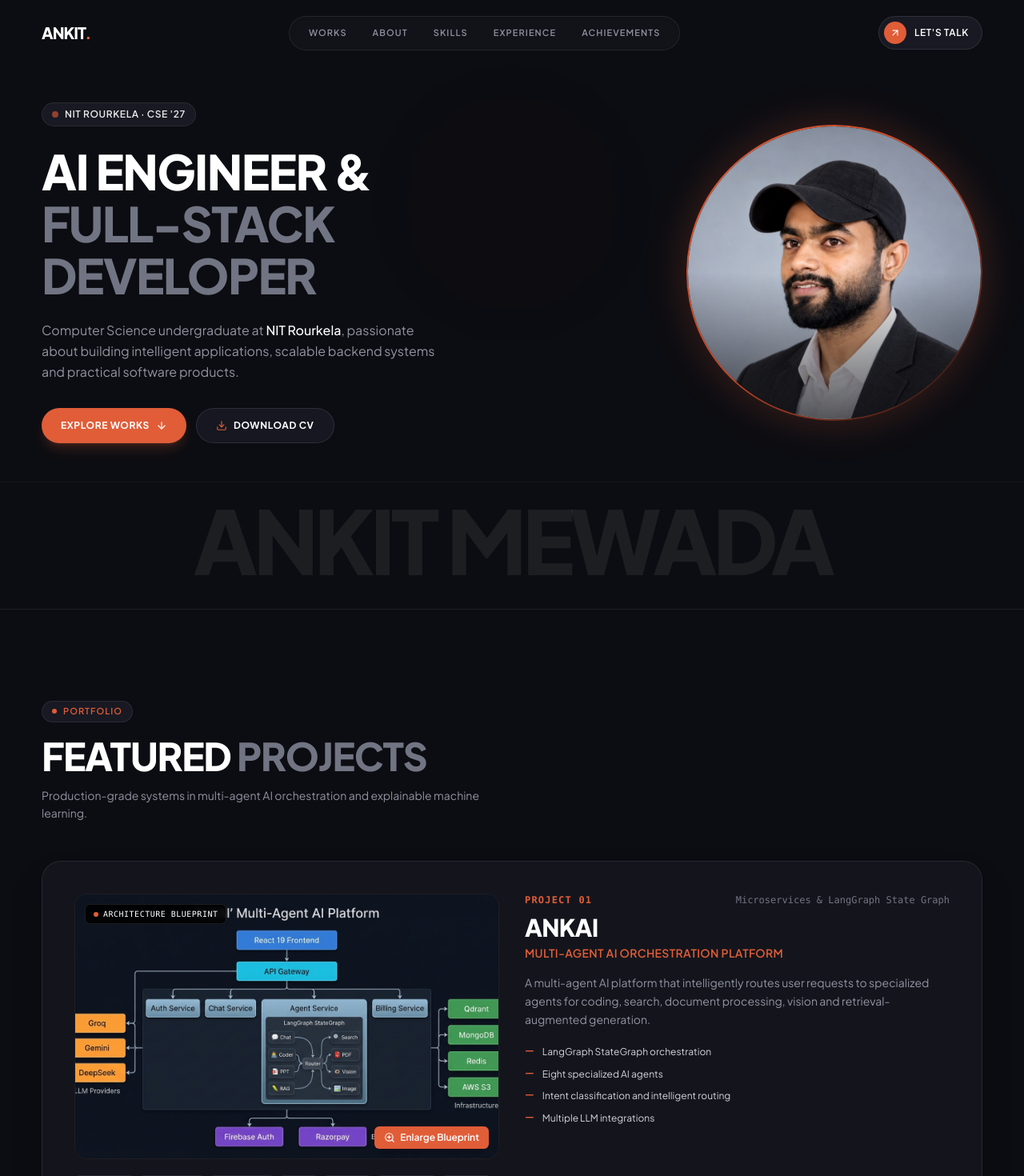
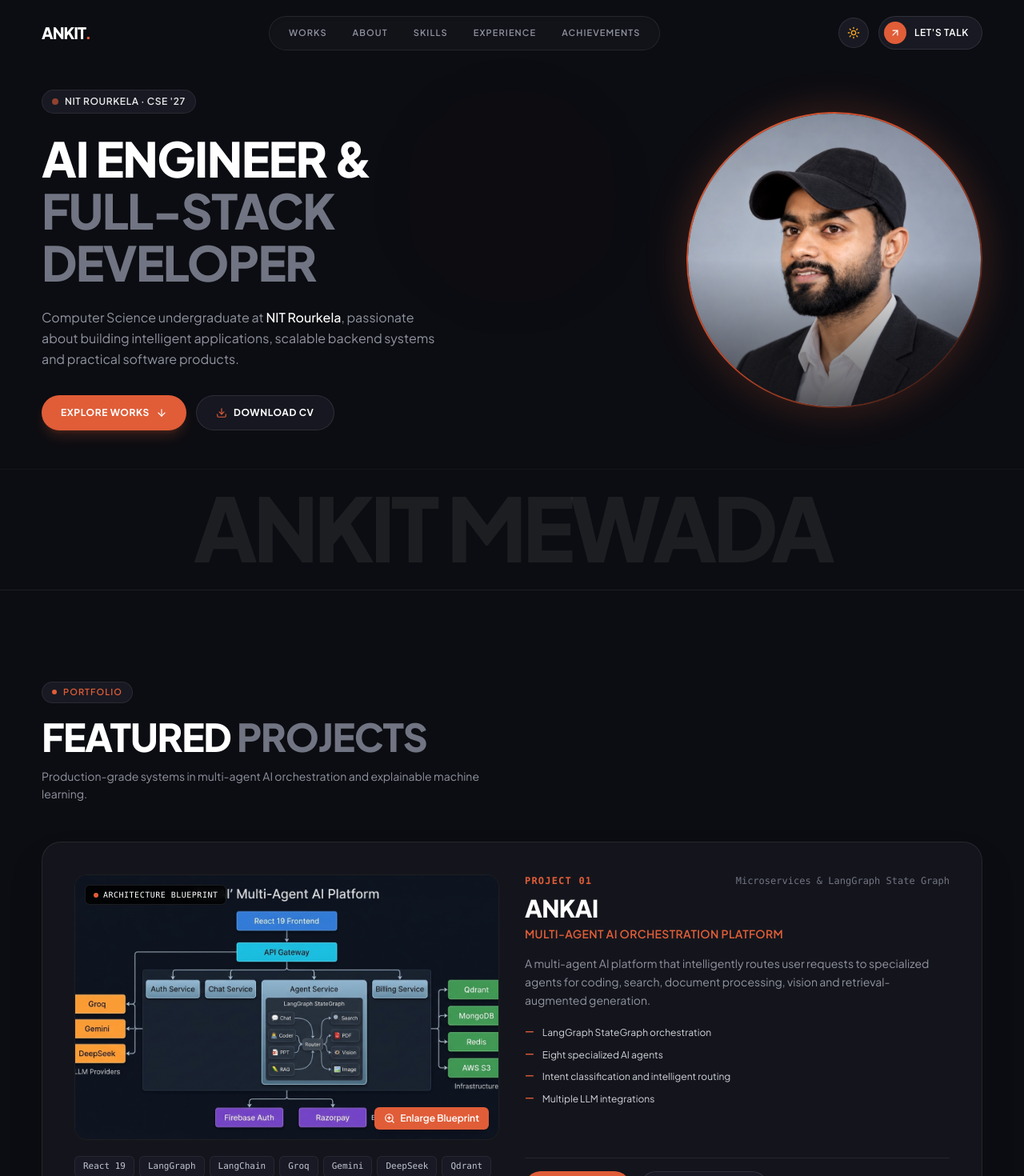
Before and after one commit to axkit-rajput/Portfolio, a React (Vite) app: page / in a window 1280 px wide. Shown: the top 1470 px of the page at 80% size. Built offline with nearby package versions, Linux system fonts and the light colour scheme.

Commit message:
feat: eliminate hero viewport voids and add day/night mode theme toggle

```diff
--- a/index.html
+++ b/index.html
@@ -3,6 +3,18 @@
   <head>
     <meta charset="UTF-8" />
     <meta name="viewport" content="width=device-width, initial-scale=1.0" />
+    <meta name="color-scheme" content="dark light" />
+    <script>
+      try {
+        const storedTheme = localStorage.getItem('theme');
+        if (storedTheme === 'light') {
+          document.documentElement.classList.add('light');
+          document.querySelector('meta[name="color-scheme"]').content = 'light';
+        } else {
+          document.querySelector('meta[name="color-scheme"]').content = 'dark';
+        }
+      } catch (e) {}
+    </script>
     <title>Ankit Mewada | AI Engineer & Full-Stack Developer</title>
     <meta
       name="description"
--- a/src/components/Footer.tsx
+++ b/src/components/Footer.tsx
@@ -2,6 +2,7 @@ import React from 'react';
 import { ArrowUp, Mail } from 'lucide-react';
 import { PERSONAL_INFO, SOCIAL_LINKS } from '../data/portfolioData';
 import { GithubIcon, LinkedinIcon, LeetcodeIcon, WhatsappIcon } from './Icons';
+import { ThemeToggle } from './ThemeToggle';
 
 export const Footer: React.FC = () => {
   const currentYear = new Date().getFullYear();
@@ -79,10 +80,12 @@ export const Footer: React.FC = () => {
               <span>WhatsApp</span>
             </a>
 
-            {/* Back to top button */}
+            {/* Theme Toggle & Back to top button */}
+            <div className="flex items-center gap-2 shrink-0">
+              <ThemeToggle />
               <button
                 onClick={scrollToTop}
-              className="ml-1 sm:ml-3 p-2 rounded-full border border-white/[0.1] bg-[#14151C] hover:bg-[#1E202B] hover:border-[#E05D38]/50 text-white transition-colors cursor-pointer shrink-0"
+                className="p-2 rounded-full border border-white/[0.1] bg-[#14151C] hover:bg-[#1E202B] hover:border-[#E05D38]/50 text-white transition-colors cursor-pointer shrink-0"
                 aria-label="Back to top"
                 title="Back to top"
               >
@@ -91,6 +94,7 @@ export const Footer: React.FC = () => {
             </div>
           </div>
         </div>
+      </div>
     </footer>
   );
 };
--- a/src/components/Navbar.tsx
+++ b/src/components/Navbar.tsx
@@ -2,6 +2,7 @@ import React, { useState, useEffect } from 'react';
 import { Menu, X, ArrowUpRight } from 'lucide-react';
 import { motion, AnimatePresence } from 'framer-motion';
 import { PERSONAL_INFO } from '../data/portfolioData';
+import { ThemeToggle } from './ThemeToggle';
 
 interface NavbarProps {
   activeSection: string;
@@ -80,8 +81,10 @@ export const Navbar: React.FC<NavbarProps> = ({ activeSection }) => {
           })}
         </nav>
 
-        {/* Right CTA Button */}
-        <div className="flex items-center gap-3">
+        {/* Right CTA Button & Day/Night Toggle */}
+        <div className="flex items-center gap-2.5 sm:gap-3">
+          <ThemeToggle />
+
           <motion.a
             whileHover={{ scale: 1.03 }}
             whileTap={{ scale: 0.97 }}
@@ -97,7 +100,7 @@ export const Navbar: React.FC<NavbarProps> = ({ activeSection }) => {
           {/* Mobile Menu Toggle (44px min tap target) */}
           <button
             onClick={() => setMobileMenuOpen(!mobileMenuOpen)}
-            className="md:hidden min-w-[44px] min-h-[44px] p-2.5 rounded-full bg-[#181922] border border-white/[0.1] text-white hover:text-[#E05D38] transition-colors flex items-center justify-center cursor-pointer"
+            className="md:hidden min-w-[40px] min-h-[40px] p-2 rounded-full bg-[#181922] border border-white/[0.1] text-white hover:text-[#E05D38] transition-colors flex items-center justify-center cursor-pointer"
             aria-label="Toggle navigation menu"
           >
             {mobileMenuOpen ? <X className="w-5 h-5" /> : <Menu className="w-5 h-5" />}
--- /dev/null
+++ b/src/components/ThemeToggle.tsx
@@ -0,0 +1,87 @@
+import React, { useEffect, useState } from 'react';
+import { Sun, Moon } from 'lucide-react';
+import { motion } from 'framer-motion';
+
+interface ThemeToggleProps {
+  className?: string;
+}
+
+export const ThemeToggle: React.FC<ThemeToggleProps> = ({ className = '' }) => {
+  const [theme, setTheme] = useState<'dark' | 'light'>('dark');
+
+  useEffect(() => {
+    // Check initial theme from document root or localStorage
+    const isLight = document.documentElement.classList.contains('light');
+    setTheme(isLight ? 'light' : 'dark');
+
+    // Handle cross-tab storage changes
+    const handleStorageChange = (e: StorageEvent) => {
+      if (e.key === 'theme') {
+        const newTheme = e.newValue === 'light' ? 'light' : 'dark';
+        setTheme(newTheme);
+        if (newTheme === 'light') {
+          document.documentElement.classList.add('light');
+          document.querySelector('meta[name="color-scheme"]')?.setAttribute('content', 'light');
+        } else {
+          document.documentElement.classList.remove('light');
+          document.querySelector('meta[name="color-scheme"]')?.setAttribute('content', 'dark');
+        }
+      }
+    };
+
+    window.addEventListener('storage', handleStorageChange);
+    return () => window.removeEventListener('storage', handleStorageChange);
+  }, []);
+
+  const toggleTheme = () => {
+    const nextTheme = theme === 'dark' ? 'light' : 'dark';
+    setTheme(nextTheme);
+
+    const metaColorScheme = document.querySelector('meta[name="color-scheme"]');
+
+    if (nextTheme === 'light') {
+      document.documentElement.classList.add('light');
+      metaColorScheme?.setAttribute('content', 'light');
+      try {
+        localStorage.setItem('theme', 'light');
+      } catch (e) {
+        // Handle private browsing or restricted quota gracefully
+      }
+    } else {
+      document.documentElement.classList.remove('light');
+      metaColorScheme?.setAttribute('content', 'dark');
+      try {
+        localStorage.setItem('theme', 'dark');
+      } catch (e) {
+        // Handle private browsing or restricted quota gracefully
+      }
+    }
+  };
+
+  return (
+    <motion.button
+      whileHover={{ scale: 1.05 }}
+      whileTap={{ scale: 0.95 }}
+      onClick={toggleTheme}
+      type="button"
+      className={`relative p-2 rounded-full border border-white/[0.1] bg-[#181922] hover:bg-[#20222D] hover:border-[#E05D38]/50 text-white transition-colors cursor-pointer flex items-center justify-center min-w-[38px] min-h-[38px] ${className}`}
+      aria-label={`Switch to ${theme === 'dark' ? 'Day' : 'Night'} mode`}
+      title={`Switch to ${theme === 'dark' ? 'Day (Light)' : 'Night (Dark)'} mode`}
+    >
+      <motion.div
+        key={theme}
+        initial={{ rotate: -90, opacity: 0, scale: 0.8 }}
+        animate={{ rotate: 0, opacity: 1, scale: 1 }}
+        exit={{ rotate: 90, opacity: 0, scale: 0.8 }}
+        transition={{ duration: 0.2 }}
+        className="flex items-center justify-center"
+      >
+        {theme === 'dark' ? (
+          <Sun className="w-4 h-4 text-[#F5A623] hover:text-[#FFA000] transition-colors" />
+        ) : (
+          <Moon className="w-4 h-4 text-[#E05D38] hover:text-[#F06B45] transition-colors" />
+        )}
+      </motion.div>
+    </motion.button>
+  );
+};
--- a/src/index.css
+++ b/src/index.css
@@ -105,3 +105,113 @@
 ::-webkit-scrollbar-thumb:hover {
   background: #E05D38;
 }
+
+/* Light mode overrides (Day Mode) */
+html.light {
+  color-scheme: light;
+  --bg-main: #F6F7FA;
+  --bg-surface: #FFFFFF;
+  --bg-surface-elevated: #ECEFF4;
+  --text-primary: #12131A;
+  --text-secondary: #585C6B;
+  --text-muted: #828796;
+  --border-color: rgba(0, 0, 0, 0.08);
+  --border-hover: rgba(0, 0, 0, 0.16);
+  background-color: #F6F7FA;
+  color: #12131A;
+}
+
+html.light body {
+  background-color: #F6F7FA !important;
+  color: #12131A !important;
+}
+
+/* Background overrides in light mode */
+html.light .bg-\[\#0C0D12\],
+html.light .bg-\[\#0B0C10\] {
+  background-color: #F6F7FA !important;
+}
+html.light .bg-\[\#0E0F16\] {
+  background-color: #EEF0F5 !important;
+}
+html.light .bg-\[\#0A0B0E\],
+html.light .bg-\[\#0A0B0F\] {
+  background-color: #E6E9EF !important;
+}
+html.light .bg-\[\#14151C\] {
+  background-color: #FFFFFF !important;
+}
+html.light .bg-\[\#181922\],
+html.light .bg-\[\#181924\],
+html.light .bg-\[\#161720\],
+html.light .bg-\[\#1C1E2A\],
+html.light .bg-\[\#12131A\],
+html.light .bg-\[\#1B1D27\] {
+  background-color: #F0F2F7 !important;
+}
+html.light header.bg-\[\#0C0D12\]\/90 {
+  background-color: rgba(246, 247, 250, 0.92) !important;
+}
+html.light .bg-\[\#14151C\]\/80 {
+  background-color: rgba(255, 255, 255, 0.9) !important;
+}
+
+/* Text overrides in light mode */
+html.light .text-white {
+  color: #12131A !important;
+}
+html.light .text-white\/90 {
+  color: #1F212B !important;
+}
+html.light .text-\[\#9094A0\],
+html.light .text-\[\#8E929E\],
+html.light .text-\[\#717482\],
+html.light .text-\[\#A0A4B2\],
+html.light .text-\[\#C0C4D0\],
+html.light .text-\[\#D1D5DB\] {
+  color: #555968 !important;
+}
+html.light .text-white\/\[0\.07\] {
+  color: rgba(0, 0, 0, 0.06) !important;
+}
+
+/* Ensure text inside prominent accent buttons stays white */
+html.light .bg-\[\#E05D38\] .text-white,
+html.light a.bg-\[\#E05D38\],
+html.light button.bg-\[\#E05D38\],
+html.light .bg-\[\#E05D38\] span {
+  color: #FFFFFF !important;
+}
+
+/* Border overrides in light mode */
+html.light .border-white\/\[0\.08\],
+html.light .border-white\/\[0\.06\],
+html.light .border-white\/\[0\.05\],
+html.light .border-white\/\[0\.04\],
+html.light .border-white\/\[0\.1\],
+html.light .border-white\/\[0\.16\] {
+  border-color: rgba(0, 0, 0, 0.08) !important;
+}
+html.light .border-white\/\[0\.18\],
+html.light .border-white\/\[0\.2\] {
+  border-color: rgba(0, 0, 0, 0.16) !important;
+}
+
+/* Shadows in light mode */
+html.light .shadow-2xl {
+  box-shadow: 0 10px 30px -10px rgba(0, 0, 0, 0.08), 0 2px 8px -2px rgba(0, 0, 0, 0.04) !important;
+}
+html.light .shadow-xl {
+  box-shadow: 0 8px 24px -6px rgba(0, 0, 0, 0.06) !important;
+}
+
+/* Scrollbar light mode */
+html.light ::-webkit-scrollbar-track {
+  background: #F6F7FA;
+}
+html.light ::-webkit-scrollbar-thumb {
+  background: #D0D4DF;
+}
+html.light ::-webkit-scrollbar-thumb:hover {
+  background: #E05D38;
+}
--- a/src/sections/Hero.tsx
+++ b/src/sections/Hero.tsx
@@ -8,7 +8,7 @@ export const Hero: React.FC = () => {
     <section
       id="hero"
       tabIndex={-1}
-      className="relative flex flex-col justify-center min-h-[82vh] md:min-h-[88vh] pt-20 sm:pt-28 md:pt-32 pb-4 sm:pb-8 overflow-hidden bg-[#0C0D12] text-white outline-none"
+      className="relative flex flex-col pt-20 sm:pt-24 md:pt-28 pb-4 sm:pb-6 overflow-hidden bg-[#0C0D12] text-white outline-none"
     >
       {/* Background Subtle Ambience Glow */}
       <div className="absolute top-1/3 left-1/2 -translate-x-1/2 -translate-y-1/2 w-[350px] sm:w-[550px] h-[350px] sm:h-[550px] bg-[#E05D38]/[0.08] rounded-full blur-[140px] pointer-events-none animate-glow" />
```
Lines whose indentation alone changed are shown as unchanged.
